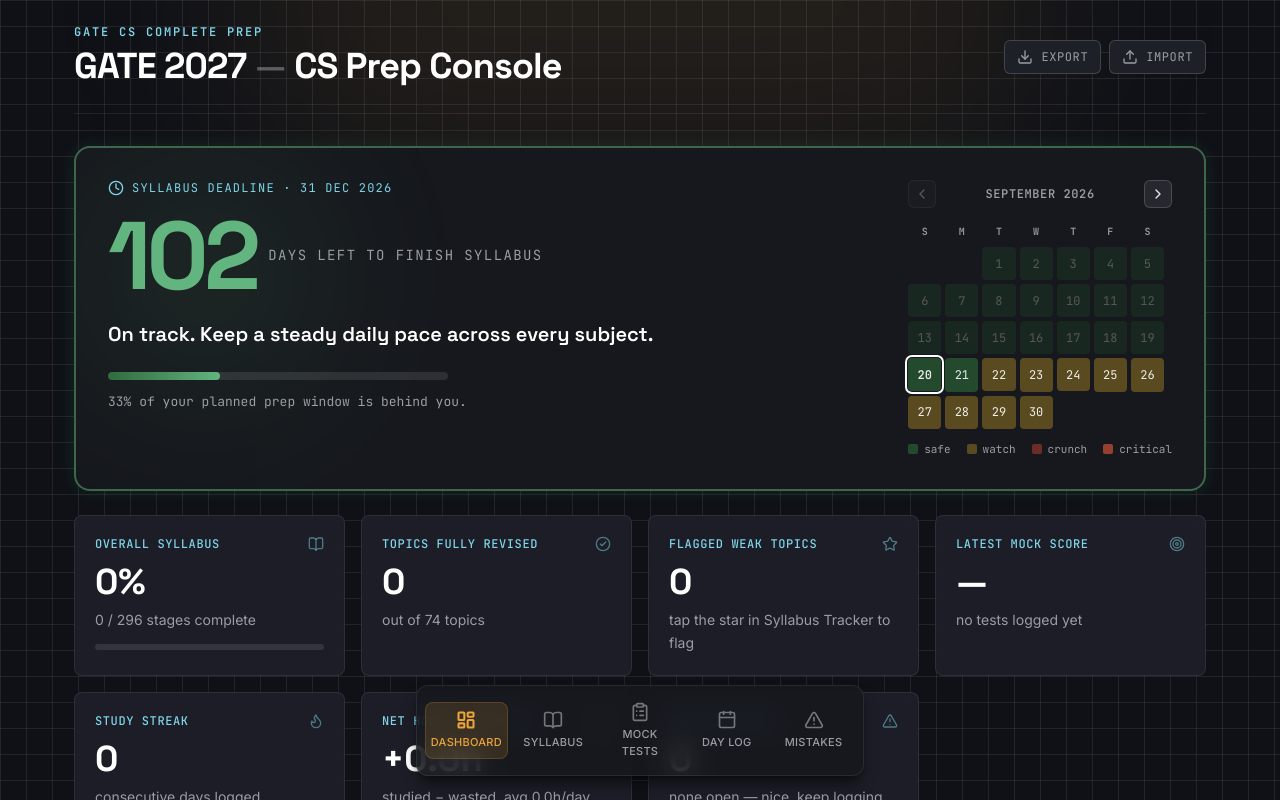
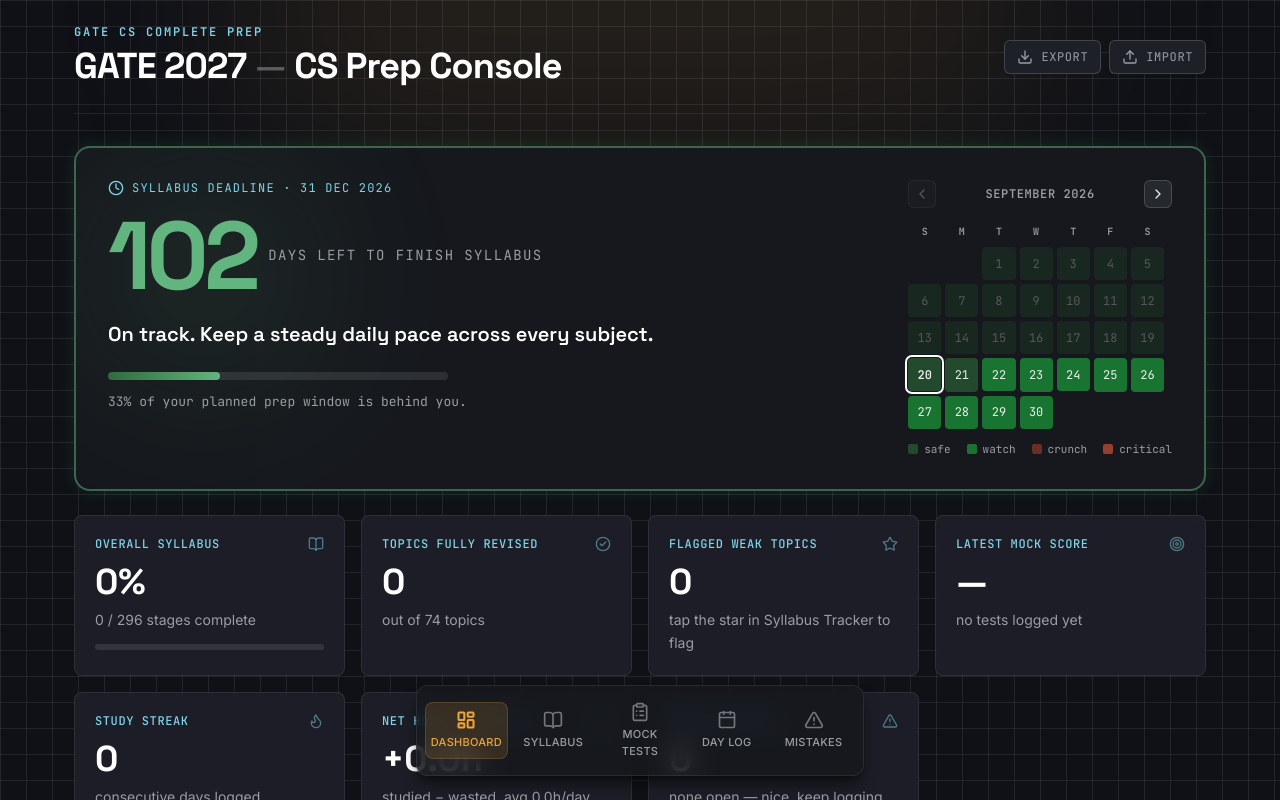
Before and after one commit to falsepositivex/gate-prep, a React (Vite) app: page / in a window 1280 px wide. Shown: the top 800 px of the page. Built offline with nearby package versions, Linux system fonts and the light colour scheme.

Commit message:
feat: add MiniCalendar component to AlertPanel for tracking preparation timeline

```diff
--- a/src/components/AlertPanel/MiniCalendar.jsx
+++ b/src/components/AlertPanel/MiniCalendar.jsx
@@ -8,8 +8,8 @@
 
 const DAY_LABELS = ['S', 'M', 'T', 'W', 'T', 'F', 'S'];
 const MONTHS = [
-  'January','February','March','April','May','June',
-  'July','August','September','October','November','December'
+  'January', 'February', 'March', 'April', 'May', 'June',
+  'July', 'August', 'September', 'October', 'November', 'December'
 ];
 
 function calMin() {
@@ -73,7 +73,7 @@
 
     const bgColors = {
       'cd-safe': 'bg-[#234a2c]',
-      'cd-warn': 'bg-[#5a4a1f]',
+      'cd-warn': 'bg-[#1a7431]',
       'cd-danger': 'bg-[#6b2e26]',
       'cd-critical': 'bg-[#943f30]',
     };
@@ -141,7 +141,7 @@
 
       <div className="flex items-center justify-center gap-3 sm:gap-4 font-mono text-[10px] sm:text-[11px] text-text-muted mt-2 flex-wrap">
         <div className="flex items-center gap-1.5"><div className="w-2.5 h-2.5 rounded-[2px] bg-[#234a2c]" /> safe</div>
-        <div className="flex items-center gap-1.5"><div className="w-2.5 h-2.5 rounded-[2px] bg-[#5a4a1f]" /> watch</div>
+        <div className="flex items-center gap-1.5"><div className="w-2.5 h-2.5 rounded-[2px] bg-[#1a7431]" /> watch</div>
         <div className="flex items-center gap-1.5"><div className="w-2.5 h-2.5 rounded-[2px] bg-[#6b2e26]" /> crunch</div>
         <div className="flex items-center gap-1.5"><div className="w-2.5 h-2.5 rounded-[2px] bg-[#943f30]" /> critical</div>
       </div>
```
